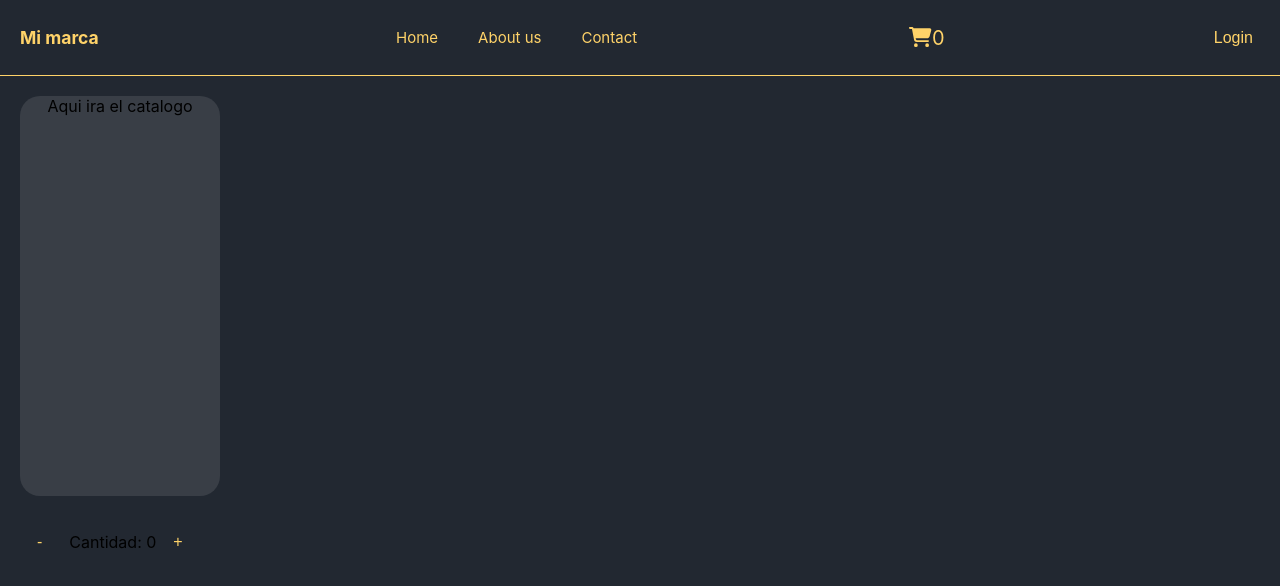
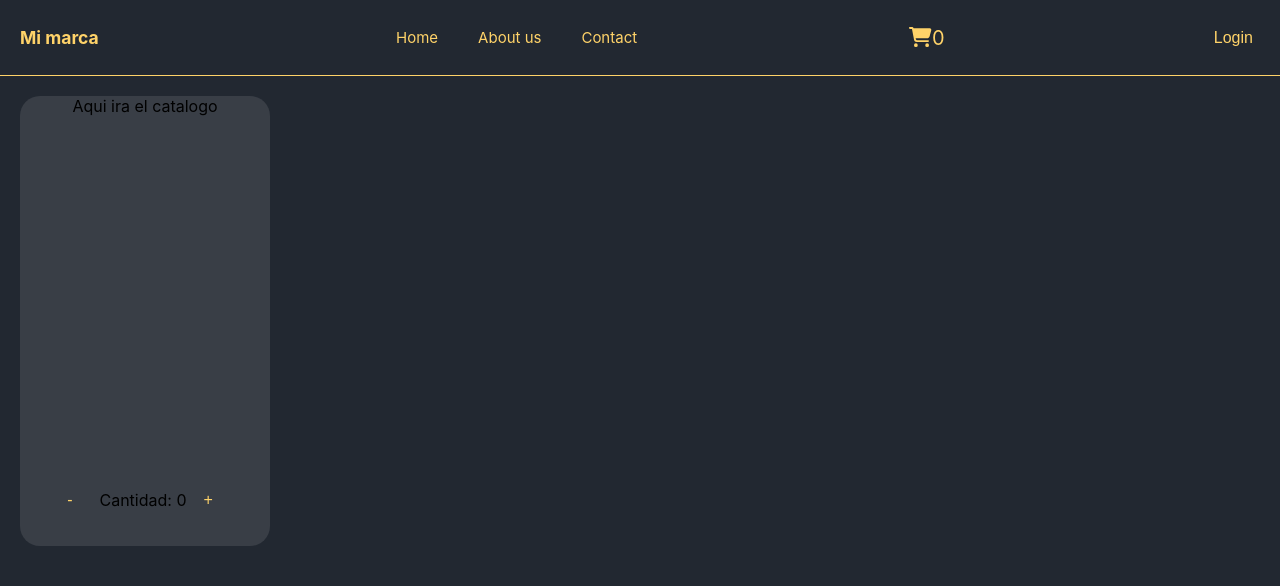
Before and after one commit to tomasferreyra1/Proyecto-React, a React (Create React App) app: page / in a window 1280 px wide. Shown: the top 586 px of the page. Built offline with nearby package versions, Linux system fonts and the light colour scheme.

Commit message:
Contador por boton

```diff
--- a/src/App.js
+++ b/src/App.js
@@ -10,7 +10,6 @@ function App() {
     <div className="App">
       <NavBar/>
       <ItemListContainer greeting={'Aqui ira el catalogo'}/>
-      <ItemCount stock={5} initial={0}/>
     </div>
   );
 };
--- a/src/components/ItemList/ItemListContainer.js
+++ b/src/components/ItemList/ItemListContainer.js
@@ -1,11 +1,12 @@
 
 import './ItemListStyles.css'
+import ItemCount from '../ItemCount/ItemCount';
 
 const ItemListContainer = ({greeting}) => {
     return(
         <div className='item-list-container'>
             {greeting}
-
+            <ItemCount stock={5} initial={0}/>
         </div>
     )
 }
--- a/src/components/ItemList/ItemListStyles.css
+++ b/src/components/ItemList/ItemListStyles.css
@@ -3,8 +3,8 @@
     display: flex;
     flex-direction: column;
     justify-content: space-between;
-    height: 400px;
-    width: 200px;
+    height: 450px;
+    width: 250px;
     background-color: rgb(57, 62, 70);
     text-align: center;
     align-items: center;
```
